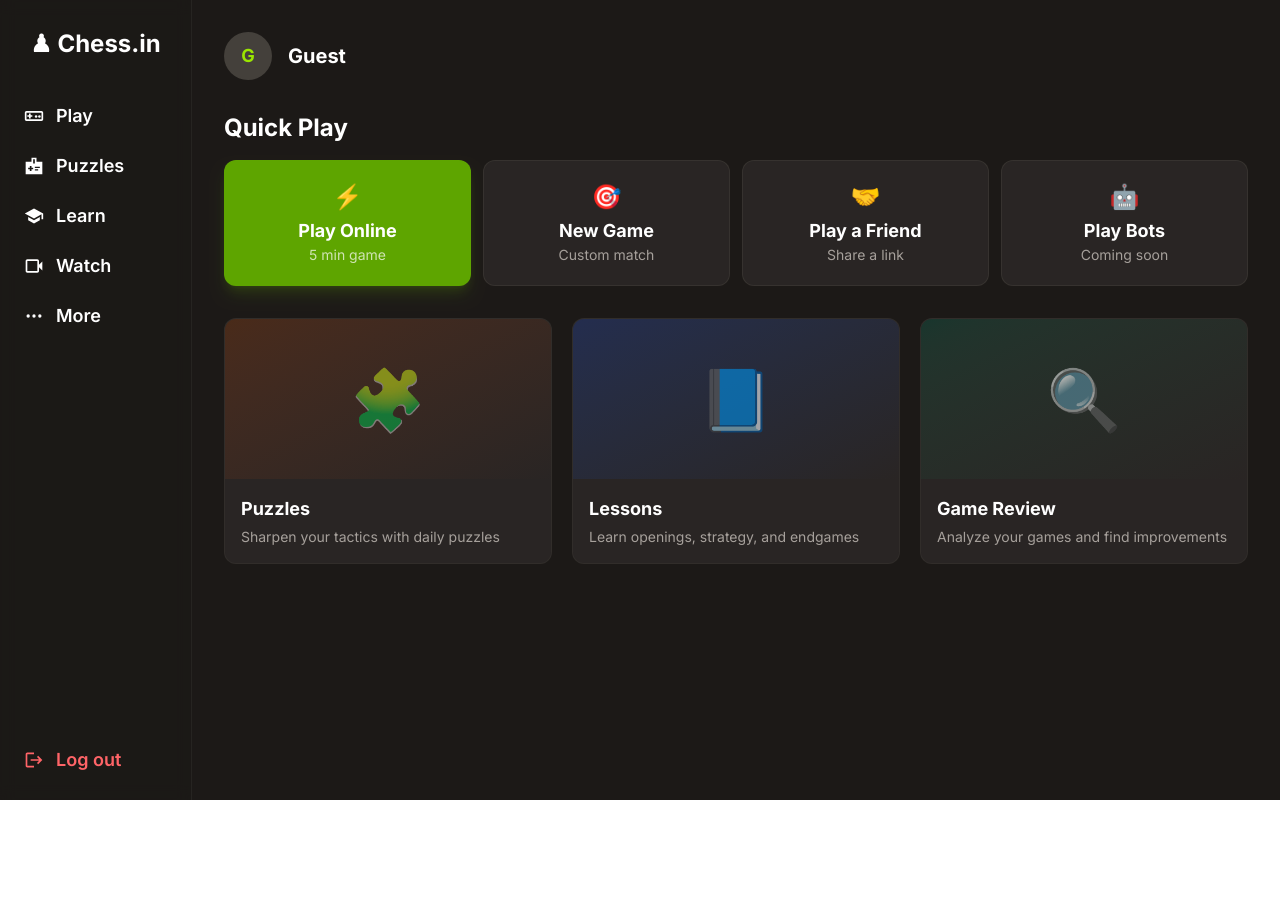
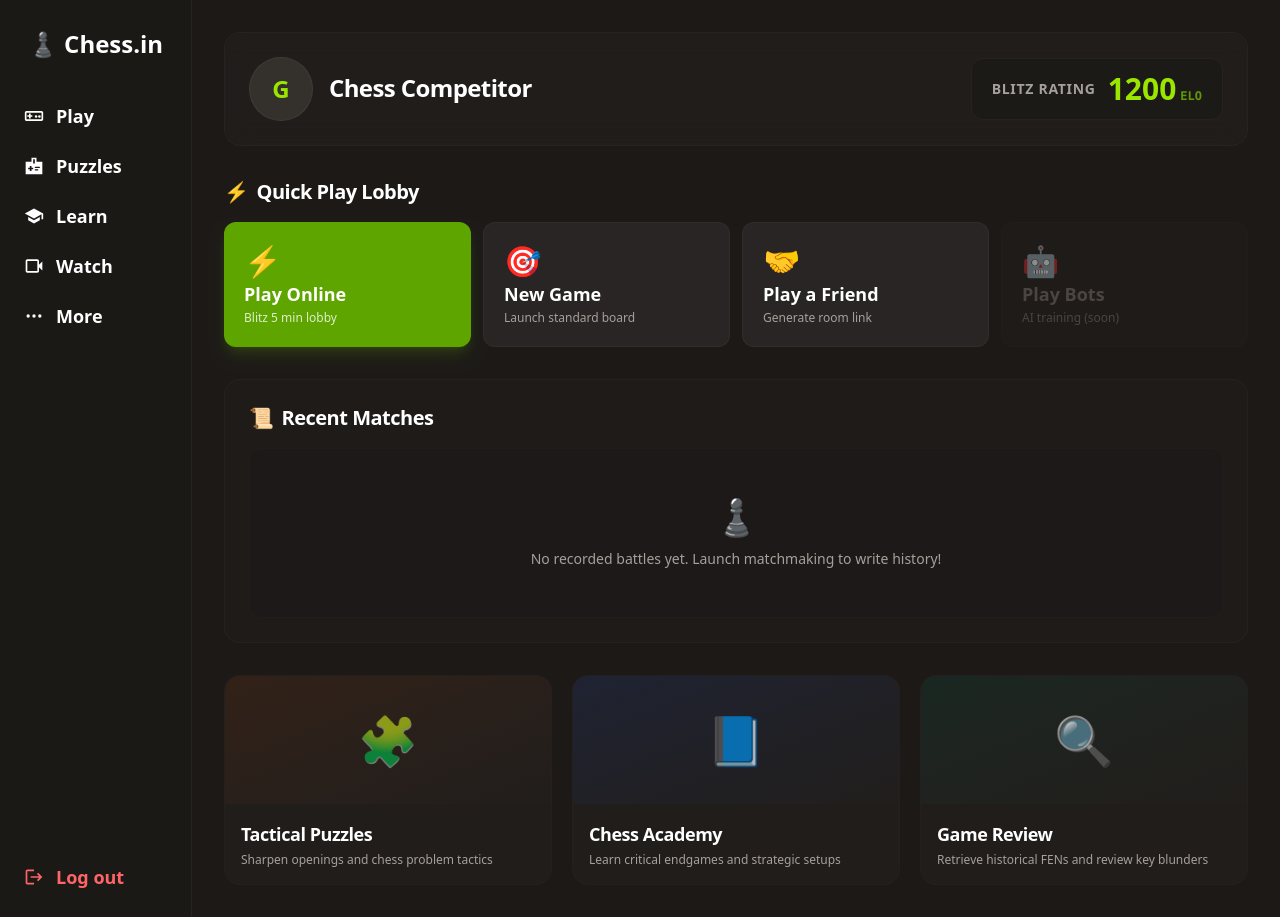
Before and after one commit to Harsh16gupta/Chess, a React (Vite) app in the folder frontend/: page /home in a window 1280 px wide. Before the commit the page ends 800 px from the top, so only its background shows below. Built offline with nearby package versions, Linux system fonts and the light colour scheme; no server answers.

Commit message:
feat: design interactive match log history and Elo progress component in Home dashboard

```diff
--- a/frontend/src/screens/Game.tsx
+++ b/frontend/src/screens/Game.tsx
@@ -36,7 +36,6 @@ export default function Game() {
 
   // Player & game state
   const [myName, setMyName] = useState<string | null>(null);
-  const [guestModalOpen, setGuestModalOpen] = useState(false);
   const [tempName, setTempName] = useState("");
   const [myColor, setMyColor] = useState<"white" | "black" | null>(null);
   const [players, setPlayers] = useState<{ white: string; black: string }>({
@@ -248,7 +247,6 @@ export default function Game() {
   const startMatch = (nameOverride?: string) => {
     const name = user?.email || nameOverride || myName;
     if (!name) {
-      setGuestModalOpen(true);
       return;
     }
 
@@ -358,7 +356,6 @@ export default function Game() {
     const name = tempName.trim() || genGuestName();
     localStorage.setItem("guestName", name);
     setMyName(name);
-    setGuestModalOpen(false);
     // Immediately start the match with provided name
     startMatch(name);
   };
--- a/frontend/src/screens/Home.tsx
+++ b/frontend/src/screens/Home.tsx
@@ -1,126 +1,269 @@
+import { useEffect, useState } from "react";
 import { useNavigate } from "react-router-dom";
 import { LoginSidebar } from "../components/LoginSidebar";
-import { Button } from "../components/Button";
 import { useAuth } from "../context/AuthContext";
+import axios from "axios";
+
+interface GameRecord {
+  id: string;
+  whitePlayer: string;
+  blackPlayer: string;
+  whiteRating: number;
+  blackRating: number;
+  winner: string;
+  result: string;
+  pgn: string;
+  createdAt: string;
+}
+
+const API_URL = import.meta.env.VITE_API_URL || "http://localhost:3000";
 
 export default function Home() {
   const navigate = useNavigate();
   const { user } = useAuth();
+  const [games, setGames] = useState<GameRecord[]>([]);
+  const [loading, setLoading] = useState(true);
+
+  // Hydrate user rating from localStorage if it exists
+  const localRating = localStorage.getItem("rating") || "1200";
+
+  useEffect(() => {
+    async function fetchHistory() {
+      const token = localStorage.getItem("token");
+      if (!token) {
+        setLoading(false);
+        return;
+      }
+
+      try {
+        const res = await axios.get(`${API_URL}/api/games/history`, {
+          headers: { Authorization: `Bearer ${token}` }
+        });
+        setGames(res.data.games || []);
+      } catch (err) {
+        console.error("Failed to load match history:", err);
+      } finally {
+        setLoading(false);
+      }
+    }
+
+    fetchHistory();
+  }, []);
 
   return (
-    <div className="flex w-full min-h-screen bg-stone-900 text-white">
-      {/* Sidebar */}
+    <div className="flex w-full min-h-screen bg-stone-900 text-white font-sans">
+      {/* Sidebar Navigation */}
       <LoginSidebar />
 
-      {/* Main Content Area */}
-      <div className="flex-1 p-8 overflow-y-auto">
-        {/* Header Section */}
-        <div className="flex justify-between items-center mb-8">
+      {/* Main Dashboard Panel */}
+      <div className="flex-1 p-6 md:p-8 overflow-y-auto max-w-6xl mx-auto">
+
+        {/* User Card Profile Header */}
+        <div className="flex flex-col md:flex-row md:items-center justify-between gap-4 bg-stone-800/40 border border-stone-800/80 p-6 rounded-2xl mb-8 backdrop-blur-md">
           <div className="flex items-center gap-4">
             {user?.picture ? (
               <img
                 src={user.picture}
                 alt="Profile"
-                className="w-12 h-12 rounded-full border-2 border-lime-500/50"
+                className="w-16 h-16 rounded-full border-2 border-lime-500/50 shadow-lg shadow-lime-500/10"
               />
             ) : (
-              <div className="w-12 h-12 rounded-full bg-stone-700 flex items-center justify-center text-lg font-bold text-lime-400">
+              <div className="w-16 h-16 rounded-full bg-stone-700/60 border border-stone-600/30 flex items-center justify-center text-2xl font-bold text-lime-400">
                 {(user?.name || user?.email || "G")[0].toUpperCase()}
               </div>
             )}
             <div>
-              <div className="text-xl font-bold">{user?.name || "Guest"}</div>
-              <div className="text-sm text-stone-400">{user?.email}</div>
+              <h1 className="text-2xl font-black tracking-tight">{user?.name || "Chess Competitor"}</h1>
+              <p className="text-sm text-stone-400 font-mono mt-0.5">{user?.email}</p>
+            </div>
+          </div>
+
+          <div className="flex items-center gap-3 bg-stone-900/60 border border-stone-800/80 px-5 py-3 rounded-xl self-start md:self-auto">
+            <span className="text-stone-400 text-sm font-semibold uppercase tracking-wider">Blitz Rating</span>
+            <div className="flex items-baseline gap-1">
+              <span className="text-3xl font-black text-lime-400">{localRating}</span>
+              <span className="text-xs text-lime-500/70 font-semibold font-mono">ELO</span>
             </div>
           </div>
         </div>
 
-        {/* Quick Play Section */}
+        {/* Quick Play Selection */}
         <div className="mb-8">
-          <h2 className="text-2xl font-bold mb-4">Quick Play</h2>
+          <h2 className="text-xl font-bold tracking-tight mb-4 flex items-center gap-2">
+            <span>⚡</span> Quick Play Lobby
+          </h2>
           <div className="grid grid-cols-2 md:grid-cols-4 gap-3">
             <button
               onClick={() => navigate("/game")}
-              className="bg-lime-600 hover:bg-lime-500 p-5 rounded-xl cursor-pointer transition-all duration-200 hover:scale-[1.02] active:scale-[0.98] shadow-lg shadow-lime-600/20"
+              className="bg-lime-600 hover:bg-lime-500 p-5 rounded-xl cursor-pointer transition-all duration-200 hover:scale-[1.02] active:scale-[0.98] shadow-lg shadow-lime-600/20 text-left"
             >
-              <div className="text-2xl mb-1">⚡</div>
-              <div className="font-bold text-lg">Play Online</div>
-              <div className="text-sm opacity-70">5 min game</div>
+              <div className="text-3xl mb-1">⚡</div>
+              <div className="font-bold text-lg leading-tight">Play Online</div>
+              <div className="text-xs opacity-80 mt-1">Blitz 5 min lobby</div>
             </button>
 
             <button
               onClick={() => navigate("/game")}
-              className="bg-stone-800 hover:bg-stone-700 border border-stone-700/50 p-5 rounded-xl cursor-pointer transition-all duration-200 hover:scale-[1.02] active:scale-[0.98]"
+              className="bg-stone-800 hover:bg-stone-700/80 border border-stone-700/30 p-5 rounded-xl cursor-pointer transition-all duration-200 hover:scale-[1.02] active:scale-[0.98] text-left"
             >
-              <div className="text-2xl mb-1">🎯</div>
-              <div className="font-bold text-lg">New Game</div>
-              <div className="text-sm text-stone-400">Custom match</div>
+              <div className="text-3xl mb-1">🎯</div>
+              <div className="font-bold text-lg leading-tight">New Game</div>
+              <div className="text-xs text-stone-400 mt-1">Launch standard board</div>
             </button>
 
             <button
               onClick={() => navigate("/game")}
-              className="bg-stone-800 hover:bg-stone-700 border border-stone-700/50 p-5 rounded-xl cursor-pointer transition-all duration-200 hover:scale-[1.02] active:scale-[0.98]"
+              className="bg-stone-800 hover:bg-stone-700/80 border border-stone-700/30 p-5 rounded-xl cursor-pointer transition-all duration-200 hover:scale-[1.02] active:scale-[0.98] text-left"
             >
-              <div className="text-2xl mb-1">🤝</div>
-              <div className="font-bold text-lg">Play a Friend</div>
-              <div className="text-sm text-stone-400">Share a link</div>
+              <div className="text-3xl mb-1">🤝</div>
+              <div className="font-bold text-lg leading-tight">Play a Friend</div>
+              <div className="text-xs text-stone-400 mt-1">Generate room link</div>
             </button>
 
             <button
-              onClick={() => navigate("/game")}
-              className="bg-stone-800 hover:bg-stone-700 border border-stone-700/50 p-5 rounded-xl cursor-pointer transition-all duration-200 hover:scale-[1.02] active:scale-[0.98]"
+              disabled
+              className="bg-stone-800/40 border border-stone-800/60 p-5 rounded-xl opacity-50 cursor-not-allowed text-left"
             >
-              <div className="text-2xl mb-1">🤖</div>
-              <div className="font-bold text-lg">Play Bots</div>
-              <div className="text-sm text-stone-400">Coming soon</div>
+              <div className="text-3xl mb-1">🤖</div>
+              <div className="font-bold text-lg leading-tight text-stone-500">Play Bots</div>
+              <div className="text-xs text-stone-500 mt-1">AI training (soon)</div>
             </button>
           </div>
         </div>
 
-        {/* Feature Cards */}
+        {/* Game History List Panel */}
+        <div className="bg-stone-800/20 border border-stone-800/70 p-6 rounded-2xl mb-8">
+          <h2 className="text-xl font-bold tracking-tight mb-4 flex items-center gap-2">
+            <span>📜</span> Recent Matches
+          </h2>
+
+          {loading ? (
+            <div className="flex flex-col items-center justify-center py-10 gap-3">
+              <div className="w-8 h-8 border-4 border-lime-500 border-t-transparent rounded-full animate-spin"></div>
+              <span className="text-sm text-stone-400 font-mono">Loading history...</span>
+            </div>
+          ) : games.length === 0 ? (
+            <div className="text-center py-12 bg-stone-900/30 border border-stone-800/40 rounded-xl">
+              <span className="text-4xl">♟️</span>
+              <p className="text-stone-400 mt-3 text-sm">No recorded battles yet. Launch matchmaking to write history!</p>
+            </div>
+          ) : (
+            <div className="overflow-x-auto">
+              <table className="w-full text-left border-collapse">
+                <thead>
+                  <tr className="border-b border-stone-800 text-stone-400 text-xs uppercase tracking-wider">
+                    <th className="pb-3 font-semibold">White</th>
+                    <th className="pb-3 font-semibold">Black</th>
+                    <th className="pb-3 font-semibold">Outcome</th>
+                    <th className="pb-3 font-semibold">Details</th>
+                    <th className="pb-3 font-semibold text-right">Date</th>
+                  </tr>
+                </thead>
+                <tbody className="divide-y divide-stone-850/60 text-sm">
+                  {games.map((game) => {
+                    const isWhite = user?.email && game.whitePlayer.toLowerCase() === user.email.toLowerCase();
+                    const isWinner = user?.email && game.winner.toLowerCase() === user.email.toLowerCase();
+                    const isDraw = game.winner === "Draw";
+
+                    let outcomeBadge = (
+                      <span className="px-2.5 py-1 rounded-md text-xs font-mono font-semibold bg-stone-800 text-stone-400">
+                        DRAW
+                      </span>
+                    );
+                    if (!isDraw) {
+                      outcomeBadge = isWinner ? (
+                        <span className="px-2.5 py-1 rounded-md text-xs font-mono font-semibold bg-emerald-500/10 text-emerald-400 border border-emerald-500/20">
+                          VICTORY
+                        </span>
+                      ) : (
+                        <span className="px-2.5 py-1 rounded-md text-xs font-mono font-semibold bg-red-500/10 text-red-400 border border-red-500/20">
+                          DEFEAT
+                        </span>
+                      );
+                    }
+
+                    return (
+                      <tr key={game.id} className="hover:bg-stone-800/10 transition-colors duration-150">
+                        <td className="py-3.5 pr-3">
+                          <span className={`font-semibold ${isWhite ? "text-lime-400" : "text-stone-200"}`}>
+                            {game.whitePlayer.split("@")[0]}
+                          </span>
+                          <span className="text-xs text-stone-500 font-mono block">Rating: {game.whiteRating}</span>
+                        </td>
+                        <td className="py-3.5 pr-3">
+                          <span className={`font-semibold ${!isWhite ? "text-lime-400" : "text-stone-200"}`}>
+                            {game.blackPlayer.split("@")[0]}
+                          </span>
+                          <span className="text-xs text-stone-500 font-mono block">Rating: {game.blackRating}</span>
+                        </td>
+                        <td className="py-3.5 pr-3">{outcomeBadge}</td>
+                        <td className="py-3.5 pr-3">
+                          <span className="text-stone-400 capitalize">{game.result}</span>
+                          <span className="text-[10px] font-mono text-stone-500 block truncate max-w-[150px]">
+                            {game.pgn || "No recorded moves"}
+                          </span>
+                        </td>
+                        <td className="py-3.5 text-right text-xs text-stone-500 font-mono">
+                          {new Date(game.createdAt).toLocaleDateString(undefined, {
+                            month: "short",
+                            day: "numeric",
+                            year: "2-digit"
+                          })}
+                        </td>
+                      </tr>
+                    );
+                  })}
+                </tbody>
+              </table>
+            </div>
+          )}
+        </div>
+
+        {/* Feature Cards Grid */}
         <div className="grid grid-cols-1 md:grid-cols-3 gap-5">
           {/* Puzzles */}
           <div
-            onClick={() => navigate("/puzzle")}
-            className="group bg-stone-800 rounded-xl overflow-hidden border border-stone-700/30 cursor-pointer transition-all duration-200 hover:border-stone-600/50 hover:shadow-lg"
+            onClick={() => navigate("/game")}
+            className="group bg-stone-800/40 rounded-2xl overflow-hidden border border-stone-800/50 cursor-pointer transition-all duration-200 hover:border-stone-700/60 hover:shadow-lg"
           >
-            <div className="h-40 bg-gradient-to-br from-amber-900/40 to-stone-800 flex items-center justify-center">
-              <span className="text-6xl opacity-60 group-hover:scale-110 transition-transform duration-300">🧩</span>
+            <div className="h-32 bg-gradient-to-br from-amber-900/20 to-stone-800/10 flex items-center justify-center">
+              <span className="text-5xl opacity-70 group-hover:scale-110 transition-transform duration-300">🧩</span>
             </div>
             <div className="p-4">
-              <h3 className="text-lg font-bold">Puzzles</h3>
-              <p className="text-sm text-stone-400 mt-1">Sharpen your tactics with daily puzzles</p>
+              <h3 className="text-lg font-bold tracking-tight">Tactical Puzzles</h3>
+              <p className="text-xs text-stone-400 mt-1">Sharpen openings and chess problem tactics</p>
             </div>
           </div>
 
           {/* Lessons */}
           <div
-            onClick={() => navigate("/lesson")}
-            className="group bg-stone-800 rounded-xl overflow-hidden border border-stone-700/30 cursor-pointer transition-all duration-200 hover:border-stone-600/50 hover:shadow-lg"
+            onClick={() => navigate("/game")}
+            className="group bg-stone-800/40 rounded-2xl overflow-hidden border border-stone-800/50 cursor-pointer transition-all duration-200 hover:border-stone-700/60 hover:shadow-lg"
           >
-            <div className="h-40 bg-gradient-to-br from-blue-900/40 to-stone-800 flex items-center justify-center">
-              <span className="text-6xl opacity-60 group-hover:scale-110 transition-transform duration-300">📘</span>
+            <div className="h-32 bg-gradient-to-br from-blue-900/20 to-stone-800/10 flex items-center justify-center">
+              <span className="text-5xl opacity-70 group-hover:scale-110 transition-transform duration-300">📘</span>
             </div>
             <div className="p-4">
-              <h3 className="text-lg font-bold">Lessons</h3>
-              <p className="text-sm text-stone-400 mt-1">Learn openings, strategy, and endgames</p>
+              <h3 className="text-lg font-bold tracking-tight">Chess Academy</h3>
+              <p className="text-xs text-stone-400 mt-1">Learn critical endgames and strategic setups</p>
             </div>
           </div>
 
           {/* Game Review */}
           <div
-            onClick={() => navigate("/review")}
-            className="group bg-stone-800 rounded-xl overflow-hidden border border-stone-700/30 cursor-pointer transition-all duration-200 hover:border-stone-600/50 hover:shadow-lg"
+            onClick={() => navigate("/game")}
+            className="group bg-stone-800/40 rounded-2xl overflow-hidden border border-stone-800/50 cursor-pointer transition-all duration-200 hover:border-stone-700/60 hover:shadow-lg"
           >
-            <div className="h-40 bg-gradient-to-br from-emerald-900/40 to-stone-800 flex items-center justify-center">
-              <span className="text-6xl opacity-60 group-hover:scale-110 transition-transform duration-300">🔍</span>
+            <div className="h-32 bg-gradient-to-br from-emerald-900/20 to-stone-800/10 flex items-center justify-center">
+              <span className="text-5xl opacity-70 group-hover:scale-110 transition-transform duration-300">🔍</span>
             </div>
             <div className="p-4">
-              <h3 className="text-lg font-bold">Game Review</h3>
-              <p className="text-sm text-stone-400 mt-1">Analyze your games and find improvements</p>
+              <h3 className="text-lg font-bold tracking-tight">Game Review</h3>
+              <p className="text-xs text-stone-400 mt-1">Retrieve historical FENs and review key blunders</p>
             </div>
           </div>
         </div>
+
       </div>
     </div>
   );
```
